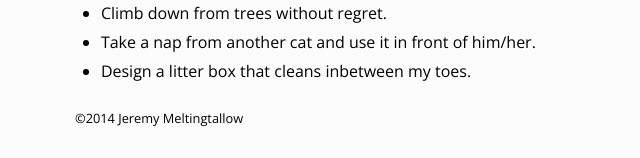
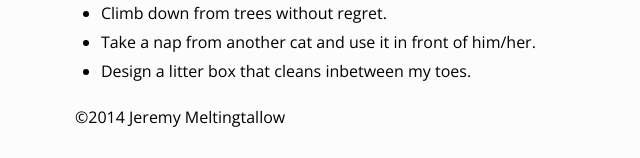
Before and after one commit to ewu-meltingj/p1-bio, a Jekyll site: the page built from index.html, in a window 1280 px wide. Shown: the part 1038-1196 px from the top of the page, without its empty margins (490-1130 px from the left). Built offline with Jekyll 4.4.1, drawn with Linux system fonts in a browser that asks for light colours; some web fonts are replaced; Markdown is read by kramdown in place of the engine named in the settings.

Commit message:
Added copy

```diff
--- a/css/screen.css
+++ b/css/screen.css
@@ -1,3 +1,4 @@
+@import url(http://weloveiconfonts.com/api/?family=brandico);
 html, body, div, span, applet, object, iframe,
 h1, h2, h3, h4, h5, h6, p, blockquote, pre,
 a, abbr, acronym, address, big, cite, code,
@@ -540,6 +541,10 @@
   margin-bottom: 0.4045em;
   font-size: 1em; }
 
+/* brandico */
+[class*="brandico-"]:before {
+  font-family: 'brandico', sans-serif; }
+
 body {
   background: #fcfcfc; }
 
@@ -572,6 +577,10 @@
   list-style-type: disc;
   margin-left: 1.618em;
   margin-bottom: 0.809em; }
+.main-body a {
+  text-decoration: none;
+  color: #222;
+  margin-left: 0.4045em; }
 
 .ham {
   animation: ham 2s ease-in-out alternate infinite;
--- a/index.html
+++ b/index.html
@@ -31,7 +31,7 @@
 			<li>Take a nap from another cat and use it in front of him/her.</li>
 			<li>Design a litter box that cleans inbetween my toes.</li>
 		</ul>
-		<p><small>&copy;2014 Jeremy Meltingtallow</small></p>
+		<p>&copy;2014 Jeremy Meltingtallow <a href="#"><span class="brandico-github"></span></a> <a href="#"><span class="brandico-facebook-rect"></span></a> <a href="#"><span class="brandico-instagram-filled"></span></a></p>
 
 	</div>
 
```
Also changed, not shown: _sass/screen.scss (+10 -0 lines), 2 other files.
